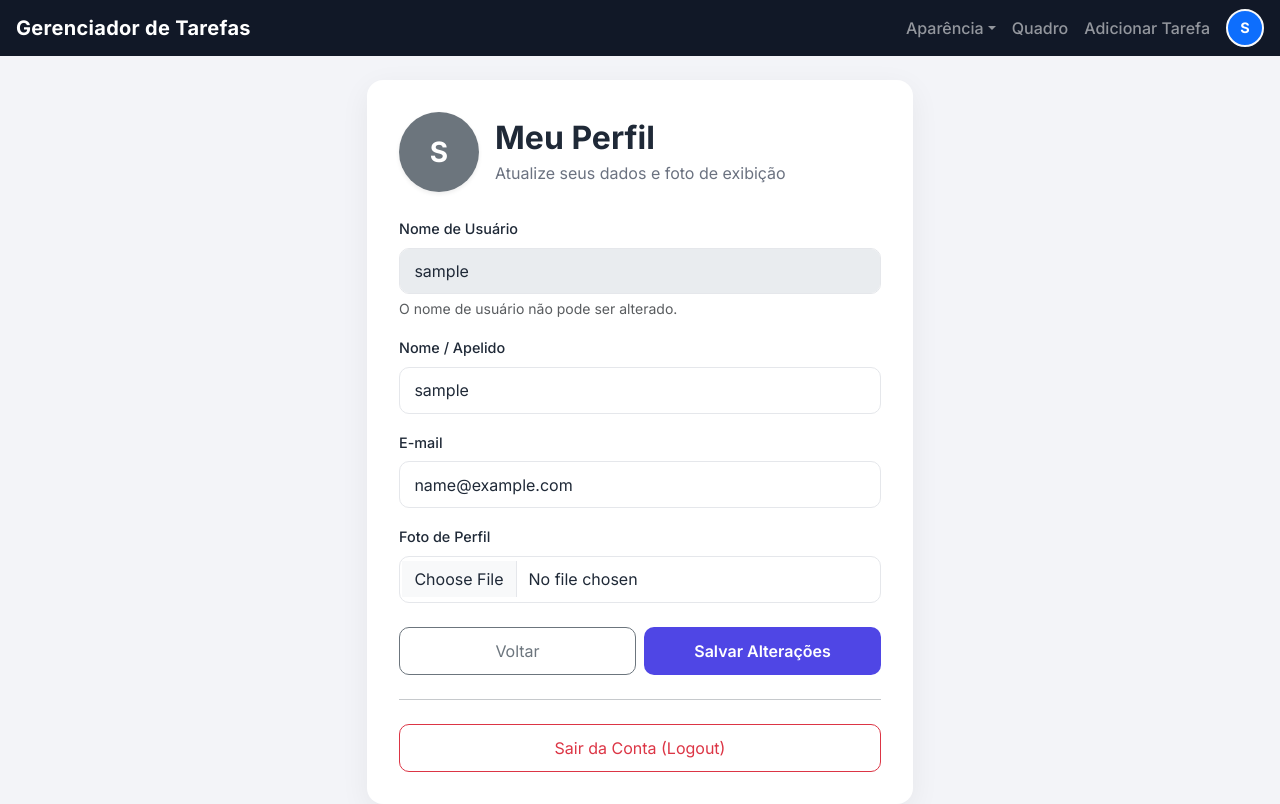
After one commit to alyssa-sys/FSI-Wake-Up-Call-Tutorial-Flask, a Flask app: page /perfil in a window 1280 px wide. The commit adds this page. Run offline with Flask 3, Linux system fonts and the light colour scheme; the visitor is signed in with stand-in values (Sample User, id 1).

Commit message:
Implementa tela de perfil, upload de foto e thumbnail na navbar

```diff
--- a/gerenciador_de_tarefas/app.py
+++ b/gerenciador_de_tarefas/app.py
@@ -6,6 +6,16 @@ from flask_login import LoginManager, login_user, logout_user, login_required, c
 from extensions import db
 from werkzeug.security import generate_password_hash, check_password_hash
 from models import Usuario, Tarefa
+import os
+from werkzeug.utils import secure_filename
+
+# Configuração da pasta de upload de imagens de perfil
+UPLOAD_FOLDER = 'static/uploads'
+ALLOWED_EXTENSIONS = {'png', 'jpg', 'jpeg', 'gif'}
+os.makedirs(UPLOAD_FOLDER, exist_ok=True)
+
+def arquivo_permitido(filename):
+    return '.' in filename and filename.rsplit('.', 1)[1].lower() in ALLOWED_EXTENSIONS
 
 app = Flask(__name__)
 app.config['SECRET_KEY'] = 'chaveMuitoMuitoSecreta'
@@ -448,6 +458,43 @@ def excluir_equipe(equipe_id):
     flash('Equipe excluída.', 'success')
     return redirect(url_for('equipes'))
 
+@app.route('/perfil', methods=['GET', 'POST'])
+@login_required
+def perfil():
+    if request.method == 'POST':
+        current_user.nome = request.form.get('nome', '').strip()
+        novo_email = request.form.get('email', '').strip().lower()
+
+        if novo_email != current_user.email:
+            if Usuario.query.filter_by(email=novo_email).first():
+                flash('Este e-mail já está em uso por outro usuário.', 'danger')
+                return redirect(url_for('perfil'))
+            current_user.email = novo_email
+
+        # Tratamento do arquivo de imagem
+        if 'foto_perfil' in request.files:
+            file = request.files['foto_perfil']
+            if file and file.filename != '':
+                if arquivo_permitido(file.filename):
+                    filename = secure_filename(f"user_{current_user.id}_{int(datetime.now().timestamp())}_{file.filename}")
+
+                    # Garante que a pasta absolute/relative de uploads existe
+                    caminho_pasta = os.path.join(app.root_path, UPLOAD_FOLDER)
+                    os.makedirs(caminho_pasta, exist_ok=True)
+
+                    file.save(os.path.join(caminho_pasta, filename))
+                    current_user.foto_perfil = filename
+                else:
+                    flash('Formato de imagem inválido. Use PNG, JPG, JPEG ou GIF.', 'danger')
+                    return redirect(url_for('perfil'))
+
+        db.session.commit()
+        flash('Perfil atualizado com sucesso!', 'success')
+        return redirect(url_for('perfil'))
+
+    return render_template('perfil.html')
+
+
 @app.route('/logout')
 @login_required
 def logout():
--- a/gerenciador_de_tarefas/models.py
+++ b/gerenciador_de_tarefas/models.py
@@ -11,6 +11,7 @@ class Usuario(db.Model, UserMixin):
     tarefasCriadas = db.relationship('Tarefa', backref='criador', foreign_keys='Tarefa.criador_id', lazy=True)
     tarefasAtribuidas = db.relationship('Tarefa', backref='responsavel', foreign_keys='Tarefa.responsavel_id', lazy=True)
     cargo = db.Column(db.String(20), nullable=False, default='usuario') #admin ou usuario
+    foto_perfil = db.Column(db.String(200), nullable=True, default='default.png')
     # # Tabela de associação para conexões entre usuários
     # conexoes = db.Table('conexoes',
     # db.Column('usuario_id', db.Integer, db.ForeignKey('usuario.id'), primary_key=True),
--- a/gerenciador_de_tarefas/templates/base.html
+++ b/gerenciador_de_tarefas/templates/base.html
@@ -122,12 +122,11 @@
               </div>
             </div>
           </li>
-          {% if current_user.is_authenticated %} {% if current_user.cargo ==
-          'admin' %}
+          {% if current_user.is_authenticated %}
+              {% if current_user.cargo == 'admin' %}
               <li class="nav-item">
               <a class="nav-link" href="{{ url_for('admin_dashboard') }}"
-              >Painel Admin</a
-            >
+              >Painel Admin</a>
               </li>
               {% endif %}
               <li class="nav-item">
@@ -138,8 +137,19 @@
                   >Adicionar Tarefa</a
                 >
               </li>
-          <li class="nav-item">
-            <a class="nav-link" href="{{ url_for('logout') }}">Logout</a>
+
+
+              <!-- THUMBNAIL REDONDA DO PERFIL NO LUGAR DO LOGOUT -->
+              <li class="nav-item ms-lg-2 d-flex align-items-center">
+                <a href="{{ url_for('perfil') }}" class="nav-link p-0" title="Meu Perfil">
+                  {% if current_user.foto_perfil and current_user.foto_perfil != 'default.png' %}
+                    <img src="{{ url_for('static', filename='uploads/' + current_user.foto_perfil) }}" alt="Perfil" class="rounded-circle border border-2 border-light" style="width: 38px; height: 38px; object-fit: cover;">
+                  {% else %}
+                    <div class="rounded-circle bg-primary text-white d-flex align-items-center justify-content-center fw-bold border border-2 border-light" style="width: 38px; height: 38px; font-size: 0.9rem;">
+                      {{ current_user.nomeUsuario[:1]|upper }}
+                    </div>
+                  {% endif %}
+                </a>
               </li>
           {% else %}
           <li class="nav-item">
--- /dev/null
+++ b/gerenciador_de_tarefas/templates/perfil.html
@@ -0,0 +1,58 @@
+{% extends "base.html" %}
+{% block title %}Meu Perfil - Gerenciador de Tarefas{% endblock %}
+{% block content %}
+
+<div class="row justify-content-center mt-4">
+    <div class="col-12 col-md-8 col-lg-6">
+        <div class="cartao">
+            <div class="d-flex align-items-center mb-4 gap-3">
+                {% if current_user.foto_perfil and current_user.foto_perfil != 'default.png' %}
+                    <img src="{{ url_for('static', filename='uploads/' + current_user.foto_perfil) }}?v={{ range(1, 1000)|random }}" alt="Foto de Perfil" class="rounded-circle shadow-sm" style="width: 80px; height: 80px; object-fit: cover;">
+                {% else %}
+                    <div class="rounded-circle bg-secondary d-flex align-items-center justify-content-center text-white fw-bold fs-3 shadow-sm" style="width: 80px; height: 80px;">
+                        {{ current_user.nomeUsuario[:1]|upper }}
+                    </div>
+                {% endif %}
+                <div>
+                    <h2 class="fw-bold mb-1">Meu Perfil</h2>
+                    <p class="text-secondary mb-0">Atualize seus dados e foto de exibição</p>
+                </div>
+            </div>
+
+            <form method="POST" enctype="multipart/form-data">
+                <div class="mb-3">
+                    <label class="form-label" for="nomeUsuario">Nome de Usuário</label>
+                    <input type="text" id="nomeUsuario" class="form-control" value="{{ current_user.nomeUsuario }}" disabled>
+                    <div class="form-text">O nome de usuário não pode ser alterado.</div>
+                </div>
+
+                <div class="mb-3">
+                    <label class="form-label" for="nome">Nome / Apelido</label>
+                    <input type="text" id="nome" name="nome" class="form-control" value="{{ current_user.nome or '' }}" placeholder="Como quer ser chamado">
+                </div>
+
+                <div class="mb-3">
+                    <label class="form-label" for="email">E-mail</label>
+                    <input type="email" id="email" name="email" class="form-control" value="{{ current_user.email }}" required>
+                </div>
+
+                <div class="mb-4">
+                    <label class="form-label" for="foto_perfil">Foto de Perfil</label>
+                    <input type="file" id="foto_perfil" name="foto_perfil" class="form-control" accept="image/*">
+                </div>
+
+                <div class="d-flex gap-2">
+                    <a href="{{ url_for('quadro') }}" class="btn btn-outline-secondary w-50" style="border-radius:10px; padding:.7rem 1rem;">Voltar</a>
+                    <button type="submit" class="btn btn-principal w-50">Salvar Alterações</button>
+                </div>
+            </form>
+            <!-- NOVO: Botão de Logout movido para dentro do perfil -->
+            <hr class="my-4">
+            <div class="text-center">
+                <a href="{{ url_for('logout') }}" class="btn btn-outline-danger w-100" style="border-radius:10px; padding:.7rem 1rem;">Sair da Conta (Logout)</a>
+            </div>
+        </div>
+    </div>
+</div>
+
+{% endblock %}
```
Also changed, not shown: gerenciador_de_tarefas/static/uploads/user_1_1792127990_IMG_6054.jpg (added). Lines whose indentation alone changed are shown as unchanged.
